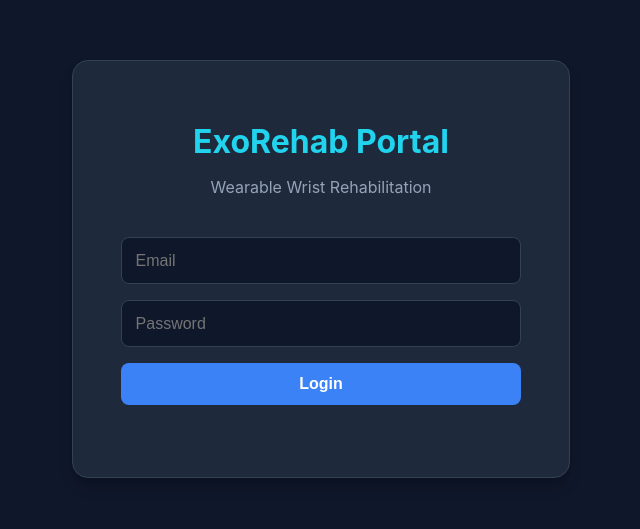
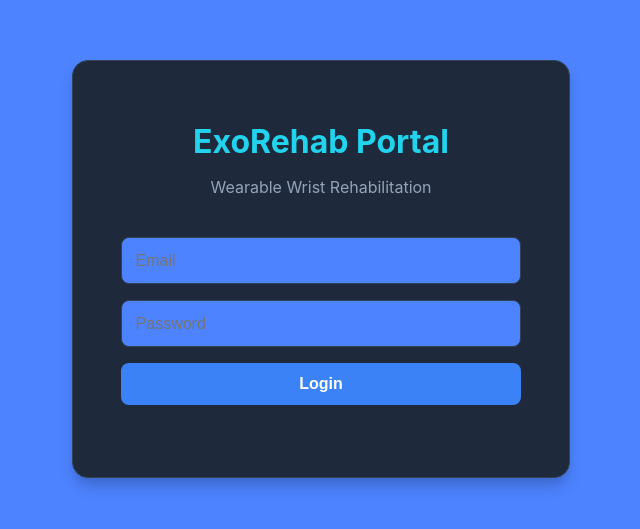
Before and after one commit to CppWizard01/FlexoGear, a React app in the folder Website/: page /login in a window 1280 px wide. Shown: the part 147-676 px from the top of the page, without its empty margins (319-959 px from the left). Built offline with nearby package versions, Linux system fonts and the light colour scheme; no server answers; the HTML template or start-up script is replaced by a standard one.

Commit message:
Colour test

```diff
--- a/Website/src/index.css
+++ b/Website/src/index.css
@@ -1,6 +1,6 @@
 /* --- GLOBAL STYLES & VARIABLES --- */
 :root {
-  --background-dark: #0F172A; /* slate-900 */
+  --background-dark: #4d83ffff; /* slate-900 */
   --card-background: #1E293B;   /* slate-800 */
   --text-primary: #E2E8F0;     /* slate-200 */
   --text-secondary: #94A3B8; /* slate-400 */
```
Also changed, not shown: 1 other file (tests, documents, lock files or other folders).
